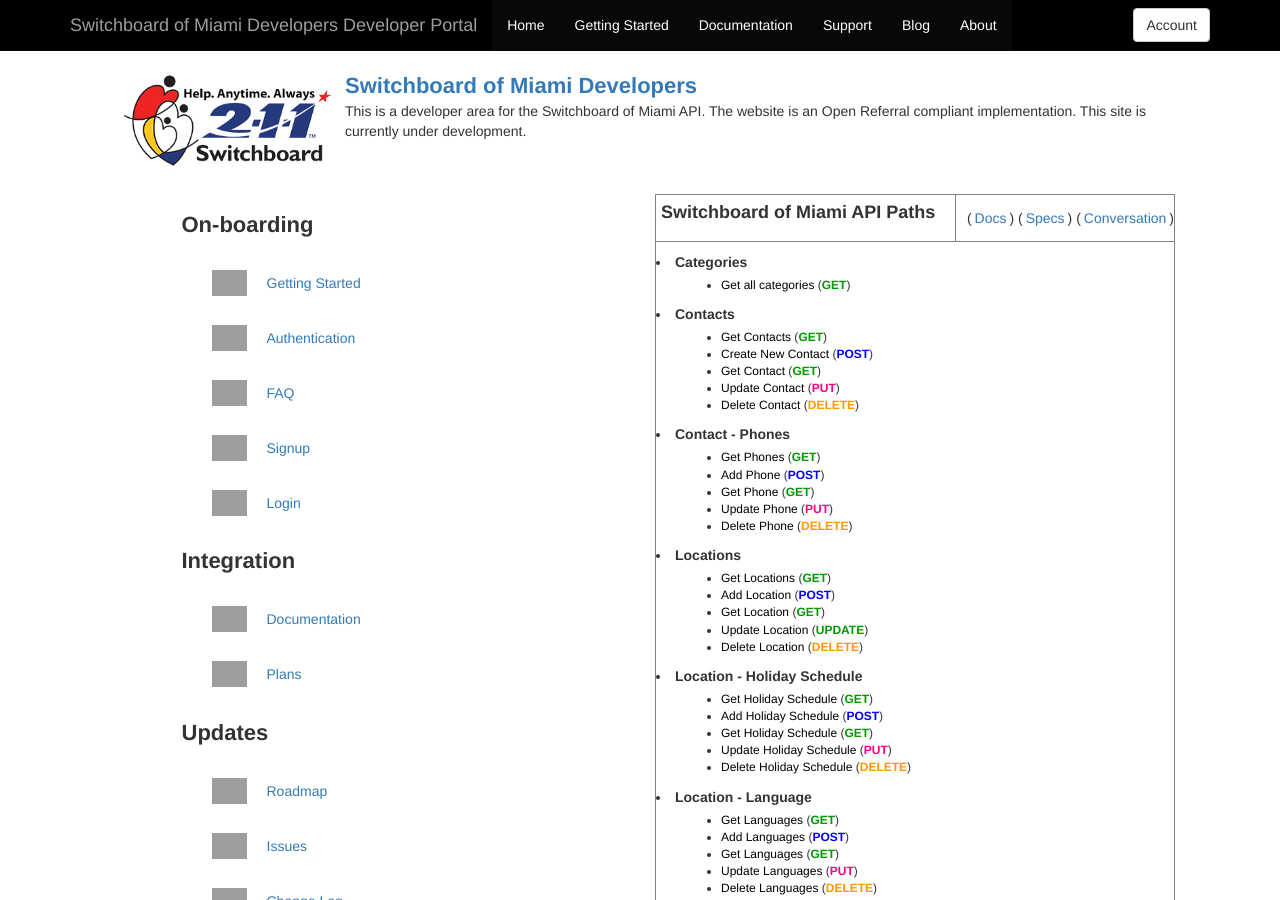
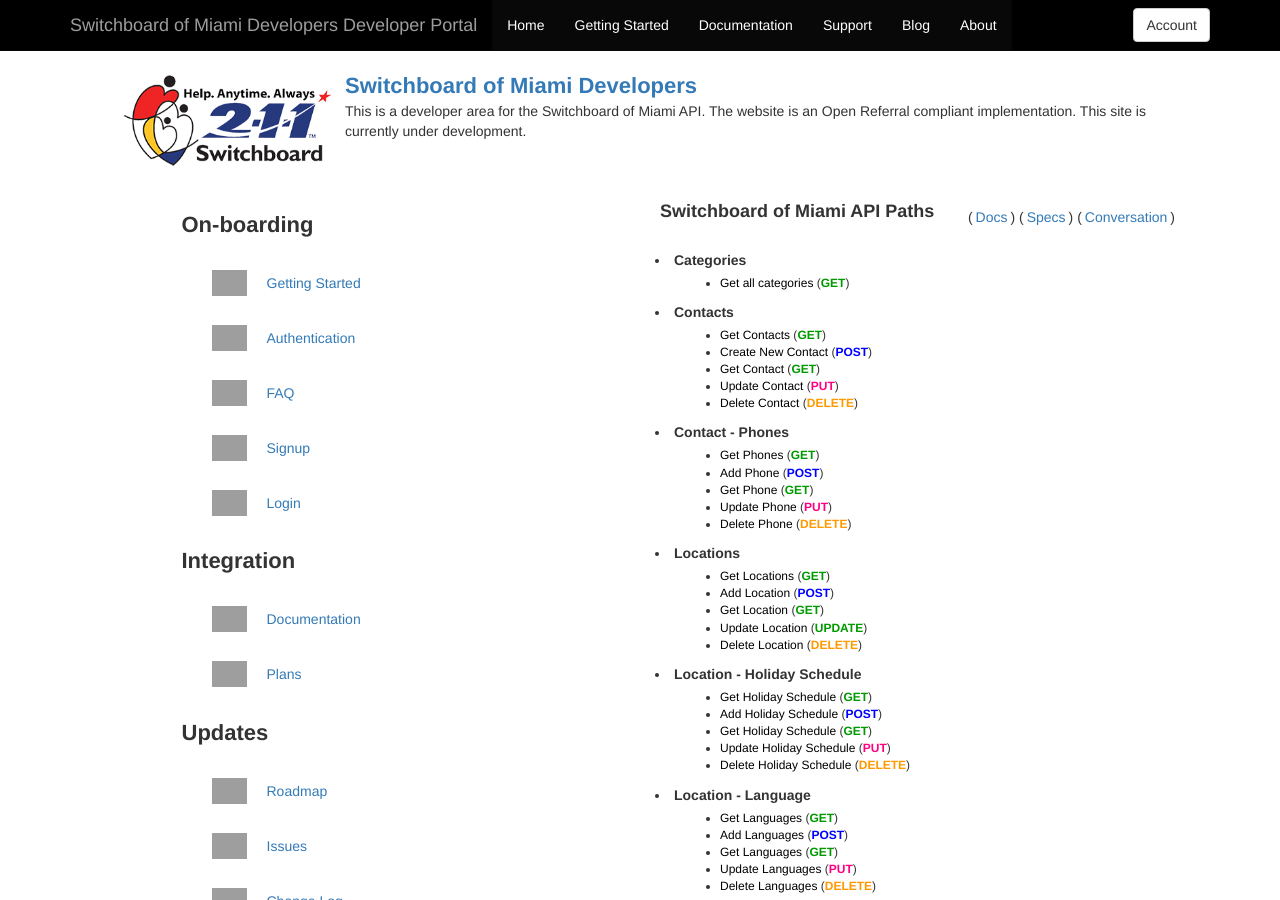
Before and after one commit to xrysanthos/developer-portal, a Jekyll site: the page built from index.html, in a window 1280 px wide and 900 px high. Built offline with Jekyll 4.4.1, drawn with Linux system fonts in a browser that asks for light colours; grey boxes are pictures that could not be loaded.

Commit message:
remove border

```diff
--- a/index.html
+++ b/index.html
@@ -302,7 +302,7 @@
                 {% assign api_action_url = '' %}
                 {% for api in apijson.apis %}
 
-                <table cellpadding="3" cellspacing="2" width="100%" border="1">
+                <table cellpadding="3" cellspacing="2" width="100%" border="0">
 
                     {% assign api_action_spec = '' %}
                     {% assign api_action_url = '' %}
```
